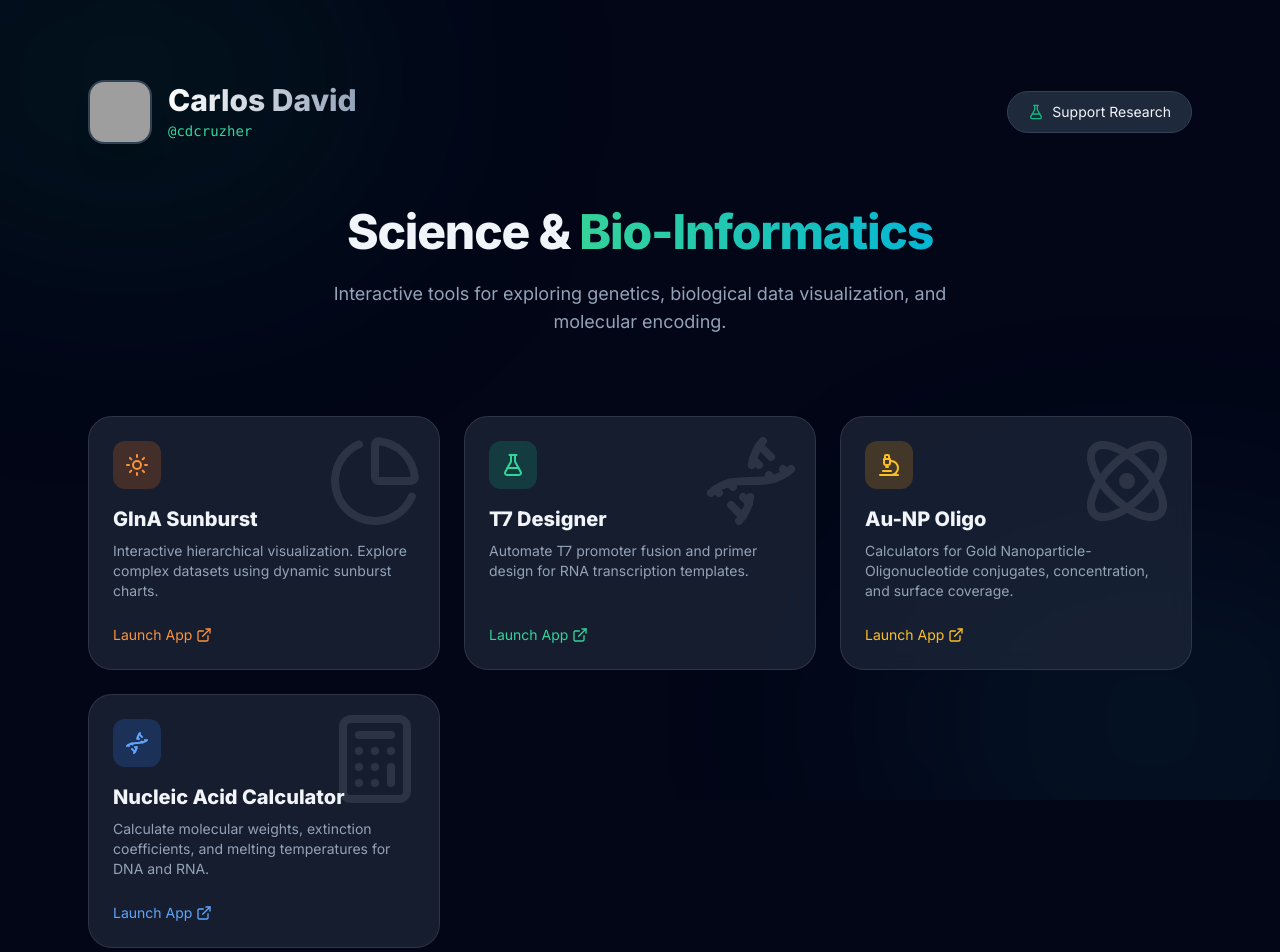
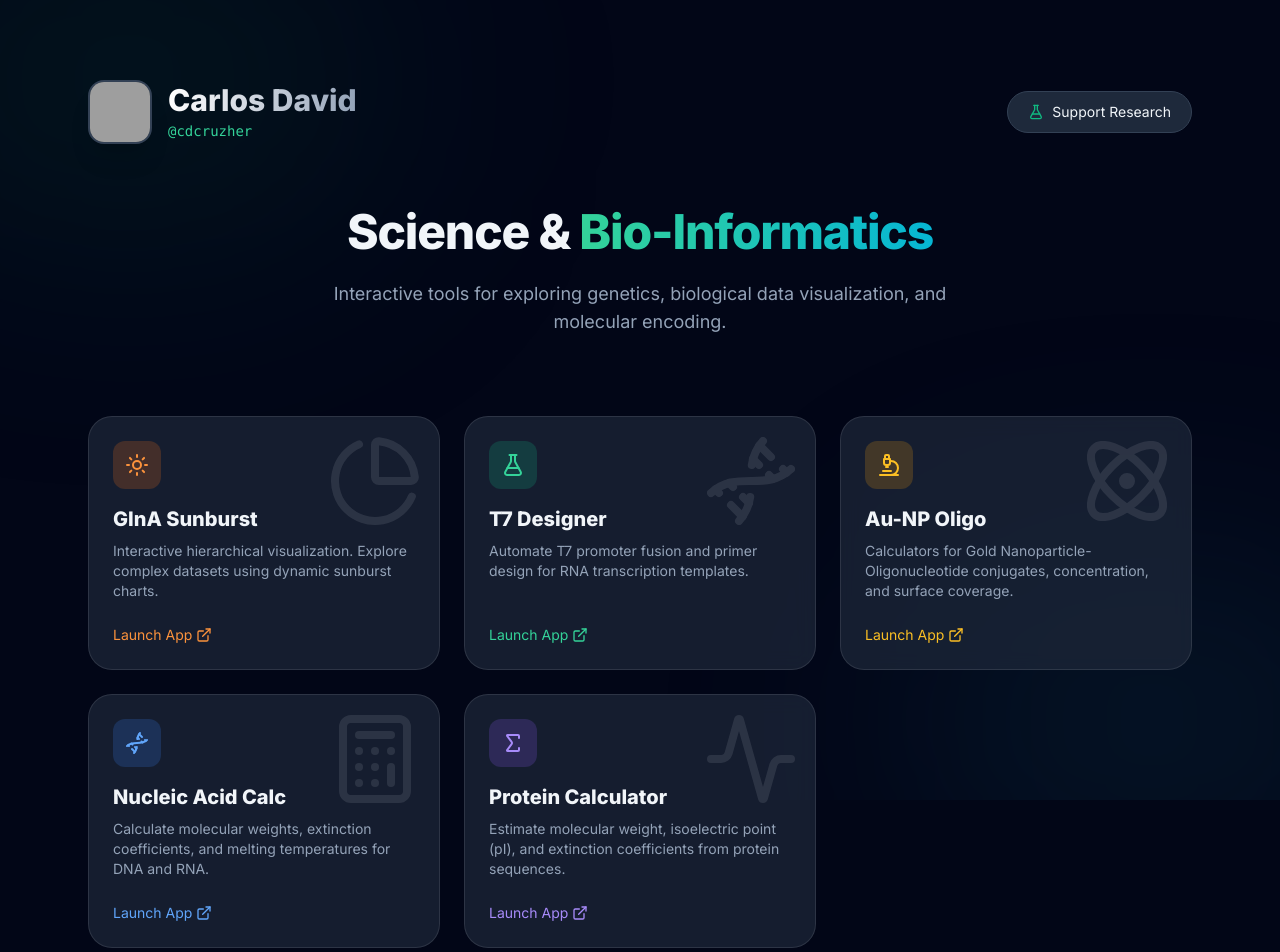
Before and after one commit to cdcruzher/cdcruzher.github.io, a plain HTML site: page science/index.html in a window 1280 px wide. Shown: the top 952 px of the page. Drawn offline with nearby package versions, Linux system fonts and the light colour scheme; grey boxes are pictures that could not be loaded.

Commit message:
Update index.html

```diff
--- a/science/index.html
+++ b/science/index.html
@@ -106,10 +106,8 @@
             <!-- App: Au-NP Oligo -->
             <a href="https://cdcruzher.github.io/au-np-oligo/" target="_blank" class="glass-card rounded-3xl p-6 group cursor-pointer flex flex-col h-full relative overflow-hidden">
                 <div class="absolute top-0 right-0 p-4 opacity-10 group-hover:opacity-20 transition-opacity">
-                    <!-- Icon: Atom/Orbit for particle physics/chemistry -->
                     <i data-lucide="atom" class="w-24 h-24"></i>
                 </div>
-                <!-- Color Theme: Amber/Gold for "Au" -->
                 <div class="w-12 h-12 bg-amber-500/20 rounded-xl flex items-center justify-center mb-4 text-amber-400 group-hover:text-amber-300 group-hover:scale-110 transition-all duration-300">
                     <i data-lucide="microscope" class="w-6 h-6"></i>
                 </div>
@@ -122,20 +120,38 @@
                 </div>
             </a>
 
-            <!-- App: Nucleic Acid Calculator (New) -->
+            <!-- App: Nucleic Acid Calculator -->
             <a href="https://cdcruzher.github.io/nucleic-acid-calculator/" target="_blank" class="glass-card rounded-3xl p-6 group cursor-pointer flex flex-col h-full relative overflow-hidden">
                 <div class="absolute top-0 right-0 p-4 opacity-10 group-hover:opacity-20 transition-opacity">
                     <i data-lucide="calculator" class="w-24 h-24"></i>
                 </div>
-                <!-- Color Theme: Blue/Cyan -->
                 <div class="w-12 h-12 bg-blue-500/20 rounded-xl flex items-center justify-center mb-4 text-blue-400 group-hover:text-blue-300 group-hover:scale-110 transition-all duration-300">
                     <i data-lucide="dna" class="w-6 h-6"></i>
                 </div>
-                <h3 class="text-xl font-bold mb-2 text-slate-100">Nucleic Acid Calculator</h3>
+                <h3 class="text-xl font-bold mb-2 text-slate-100">Nucleic Acid Calc</h3>
                 <p class="text-slate-400 text-sm mb-6 flex-grow">
                     Calculate molecular weights, extinction coefficients, and melting temperatures for DNA and RNA.
                 </p>
                 <div class="flex items-center text-sm font-medium text-blue-400 group-hover:translate-x-1 transition-transform">
+                    Launch App <i data-lucide="external-link" class="w-4 h-4 ml-1"></i>
+                </div>
+            </a>
+
+            <!-- App: Protein Calculator (New) -->
+            <a href="https://cdcruzher.github.io/protein-calculator/" target="_blank" class="glass-card rounded-3xl p-6 group cursor-pointer flex flex-col h-full relative overflow-hidden">
+                <div class="absolute top-0 right-0 p-4 opacity-10 group-hover:opacity-20 transition-opacity">
+                    <!-- Icon: Activity/Pulse for protein folding/function -->
+                    <i data-lucide="activity" class="w-24 h-24"></i>
+                </div>
+                <!-- Color Theme: Violet for Proteins (Biuret/Coomassie) -->
+                <div class="w-12 h-12 bg-violet-500/20 rounded-xl flex items-center justify-center mb-4 text-violet-400 group-hover:text-violet-300 group-hover:scale-110 transition-all duration-300">
+                    <i data-lucide="sigma" class="w-6 h-6"></i>
+                </div>
+                <h3 class="text-xl font-bold mb-2 text-slate-100">Protein Calculator</h3>
+                <p class="text-slate-400 text-sm mb-6 flex-grow">
+                    Estimate molecular weight, isoelectric point (pI), and extinction coefficients from protein sequences.
+                </p>
+                <div class="flex items-center text-sm font-medium text-violet-400 group-hover:translate-x-1 transition-transform">
                     Launch App <i data-lucide="external-link" class="w-4 h-4 ml-1"></i>
                 </div>
             </a>
```
